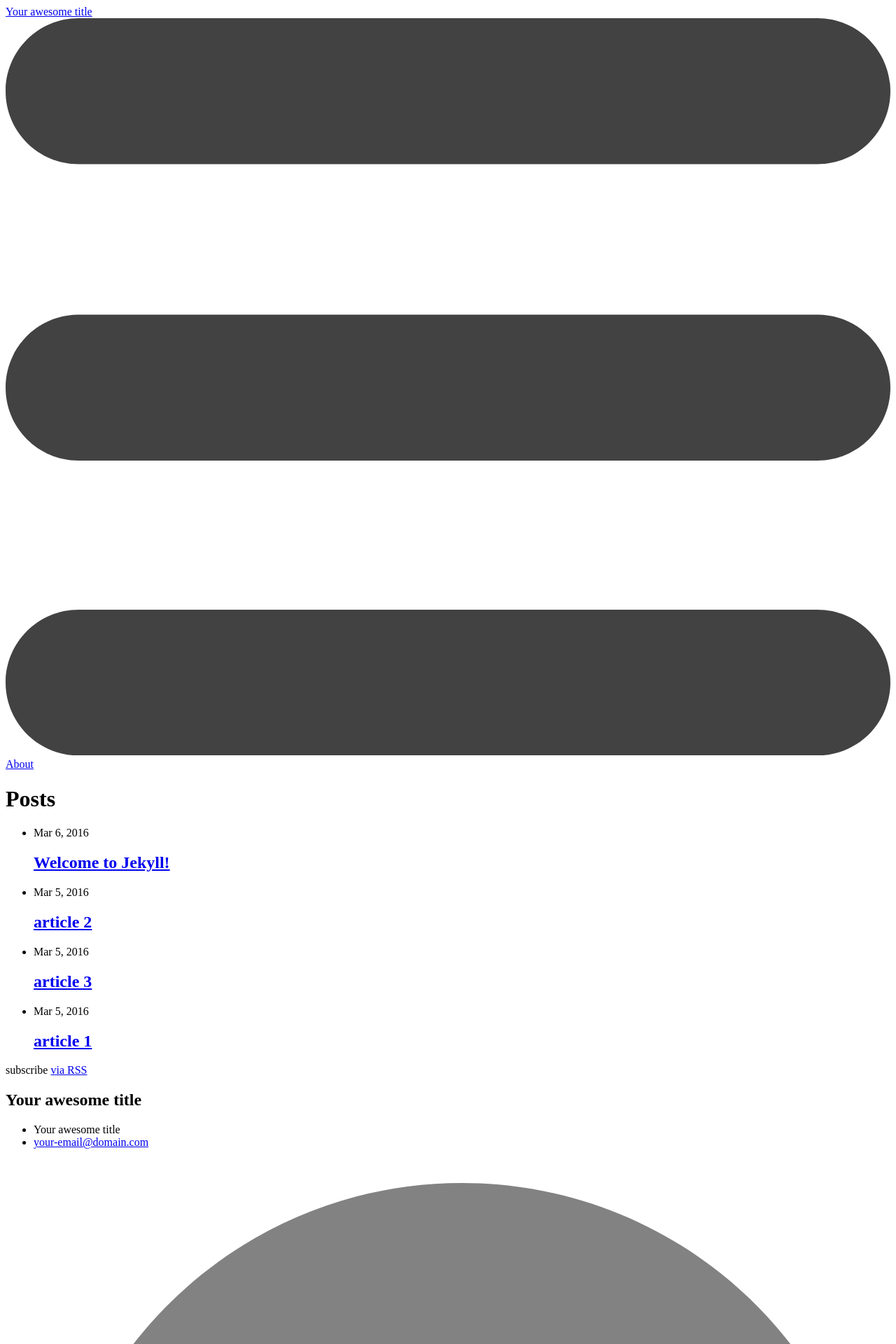
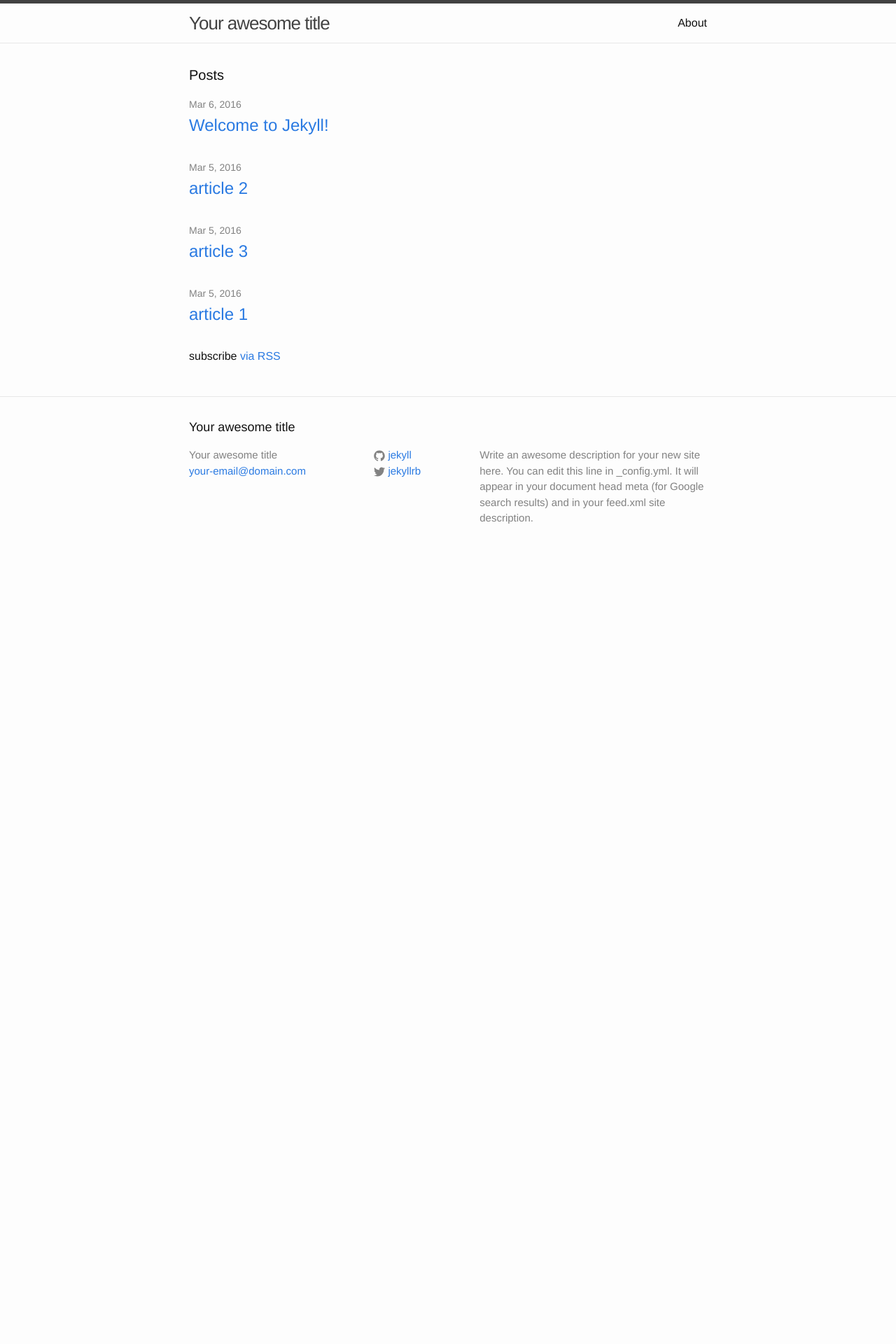
Before and after one commit to pacalabre/GA-Journey, a Jekyll site: the page built from index.html, in a window 1280 px wide. Shown: the top 1920 px of the page at 70% size. Built offline with Jekyll 4.4.1, drawn with Linux system fonts in a browser that asks for light colours; after the commit the page ends 900 px from its top, so only the background shows below that.

Commit message:
first commit

```diff
--- a/_includes/head.html
+++ b/_includes/head.html
@@ -6,7 +6,7 @@
   <title>{% if page.title %}{{ page.title | escape }}{% else %}{{ site.title | escape }}{% endif %}</title>
   <meta name="description" content="{% if page.excerpt %}{{ page.excerpt | strip_html | strip_newlines | truncate: 160 }}{% else %}{{ site.description }}{% endif %}">
 
-  <link rel="stylesheet" href="{{site.baseurl}}{{ "/css/main.css" | prepend: site.baseurl }}">
+  <link rel="stylesheet" href="{{ "/css/main.css" | prepend: site.baseurl }}">
   <link rel="canonical" href="{{ page.url | replace:'index.html','' | prepend: site.baseurl | prepend: site.url }}">
   <link rel="alternate" type="application/rss+xml" title="{{ site.title }}" href="{{ "/feed.xml" | prepend: site.baseurl | prepend: site.url }}">
 </head>
```
